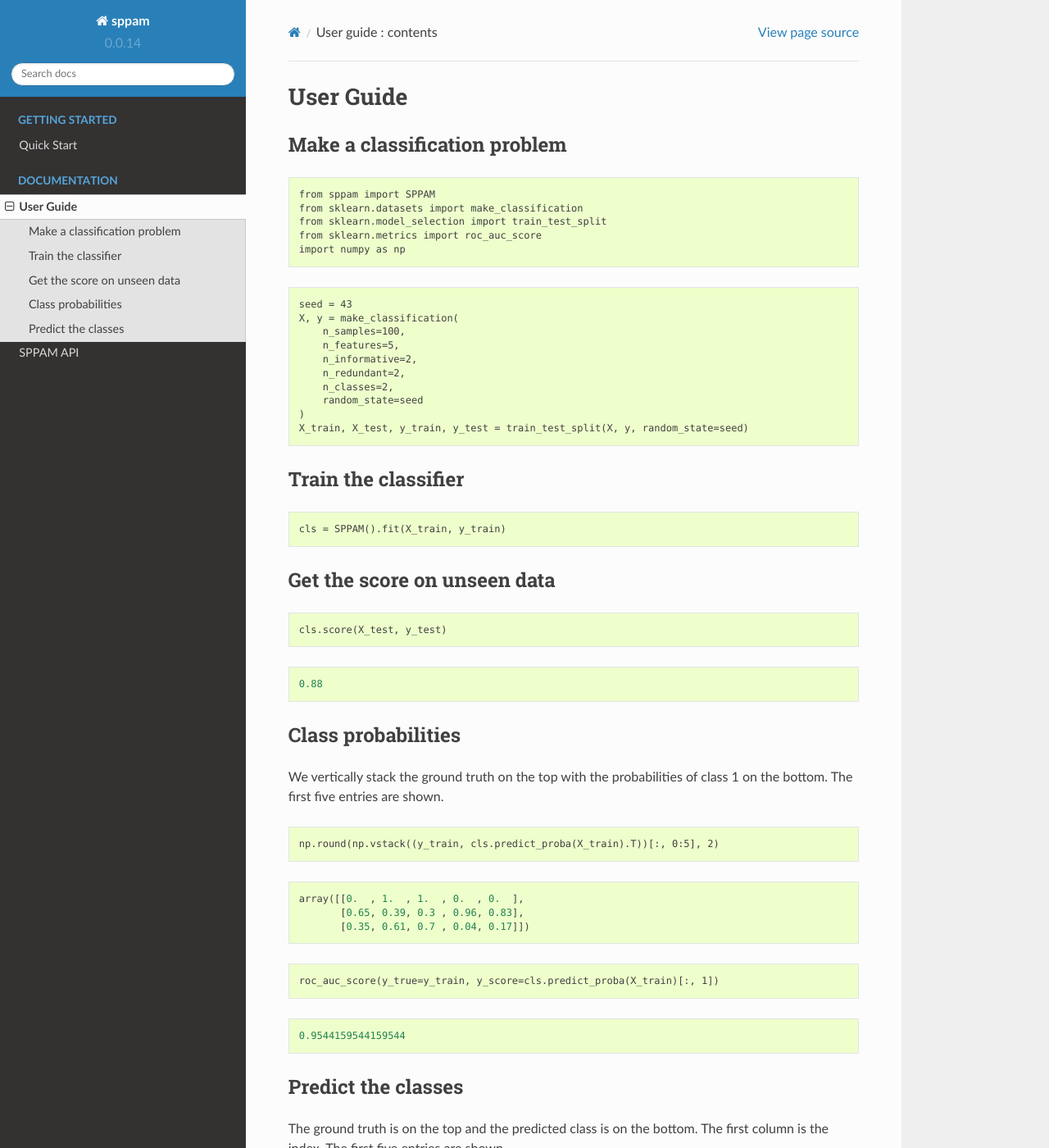
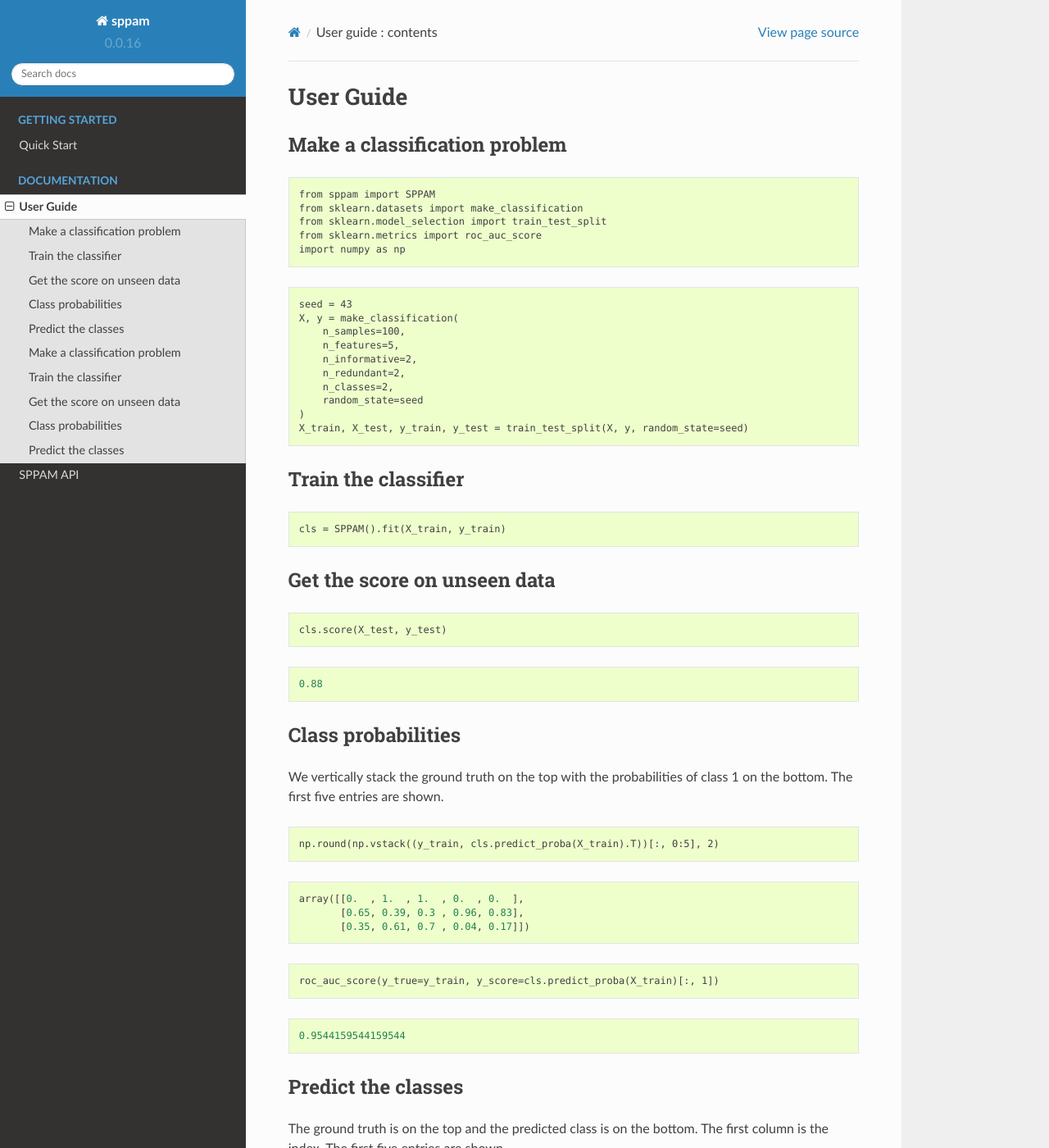
Before and after one commit to hrolfrc/sppam, a Sphinx documentation site: the page built from doc/user_guide.rst, in a window 1280 px wide and 1400 px high. Shown: the whole window at 82% size. Built offline with Sphinx 7.4.7 and the Read the Docs theme 2.0.0, drawn with Linux system fonts in a browser that asks for light colours; formulas are drawn with MathJax 3; pages that are not in the unit, such as notebooks, are missing from menus; some of the changed text lies outside the part shown.

Commit message:
updated documentation

```diff
--- a/doc/user_guide.rst
+++ b/doc/user_guide.rst
@@ -119,3 +119,120 @@
 .. parsed-literal::
 
     0.8733766233766235
+
+
+
+Make a classification problem
+^^^^^^^^^^^^^^^^^^^^^^^^^^^^^
+
+.. code:: ipython2
+
+    from sppam import SPPAM
+    from sklearn.datasets import make_classification
+    from sklearn.model_selection import train_test_split
+    from sklearn.metrics import roc_auc_score
+    import numpy as np
+
+.. code:: ipython2
+
+    seed = 43
+    X, y = make_classification(
+        n_samples=100,
+        n_features=5,
+        n_informative=2,
+        n_redundant=2,
+        n_classes=2,
+        random_state=seed
+    )
+    X_train, X_test, y_train, y_test = train_test_split(X, y, random_state=seed)
+
+Train the classifier
+^^^^^^^^^^^^^^^^^^^^
+
+.. code:: ipython2
+
+    cls = SPPAM().fit(X_train, y_train)
+
+Get the score on unseen data
+^^^^^^^^^^^^^^^^^^^^^^^^^^^^
+
+.. code:: ipython2
+
+    cls.score(X_test, y_test)
+
+
+
+
+.. parsed-literal::
+
+    0.88
+
+
+
+Class probabilities
+^^^^^^^^^^^^^^^^^^^
+
+We vertically stack the ground truth on the top with the probabilities
+of class 1 on the bottom. The first five entries are shown.
+
+.. code:: ipython2
+
+    np.round(np.vstack((y_train, cls.predict_proba(X_train).T))[:, 0:5], 2)
+
+
+
+
+.. parsed-literal::
+
+    array([[0.  , 1.  , 1.  , 0.  , 0.  ],
+           [0.65, 0.39, 0.3 , 0.96, 0.83],
+           [0.35, 0.61, 0.7 , 0.04, 0.17]])
+
+
+
+.. code:: ipython2
+
+    roc_auc_score(y_true=y_train, y_score=cls.predict_proba(X_train)[:, 1])
+
+
+
+
+.. parsed-literal::
+
+    0.9544159544159544
+
+
+
+Predict the classes
+^^^^^^^^^^^^^^^^^^^
+
+The ground truth is on the top and the predicted class is on the bottom.
+The first column is the index. The first five entries are shown.
+
+.. code:: ipython2
+
+    y_pred = cls.predict(X_test)
+    np.vstack((y_test, y_pred))[:, 0:5]
+
+
+
+
+.. parsed-literal::
+
+    array([[1, 0, 0, 0, 1],
+           [1, 0, 0, 0, 1]])
+
+
+
+The class prediction is expected to be lower than the auc prediction.
+
+.. code:: ipython2
+
+    roc_auc_score(y_true=y_test, y_score=y_pred)
+
+
+
+
+.. parsed-literal::
+
+    0.8733766233766235
--- a/setup.py
+++ b/setup.py
@@ -51,7 +51,7 @@
                'Intended Audience :: Developers',
                'Topic :: Scientific/Engineering :: Artificial Intelligence',
                'Topic :: Scientific/Engineering :: Mathematics',
-               'Development Status :: 2 - Pre-Alpha',
+               'Development Status :: 3 - Alpha',
                'License :: OSI Approved',
                'Topic :: Scientific/Engineering',
                'Operating System :: OS Independent',
--- a/sppam/_version.py
+++ b/sppam/_version.py
@@ -1 +1 @@
-__version__ = "0.0.14"
+__version__ = "0.0.16"
```
Also changed, not shown: README.md (+2 -0 lines), README.rst (+9 -3 lines), doc/quick_start.rst (+7 -6 lines), doc/notebooks/quick_start.ipynb, 1 other file.
